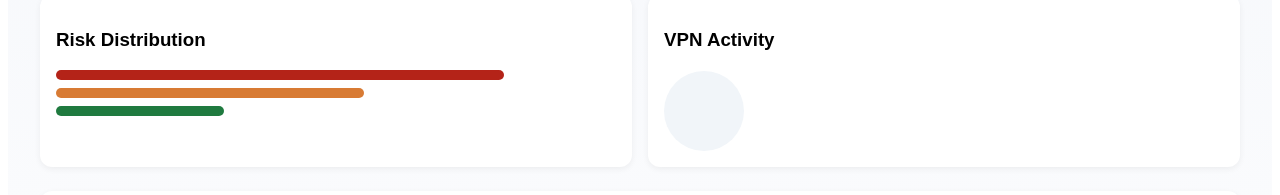
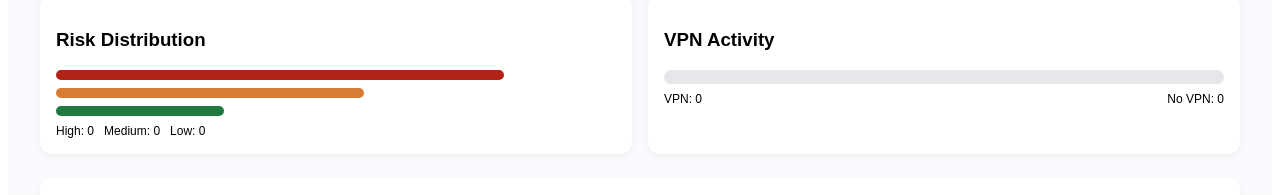
Before and after one commit to carledwardm/riskpulse, a Vue app in the folder frontend/: page / in a window 1280 px wide. Shown: the part 285-480 px from the top of the page. Built offline with nearby package versions, Linux system fonts and the light colour scheme; no server answers; the HTML template or start-up script is replaced by a standard one.

Commit message:
Connect risk and vpn charts to data

```diff
--- a/frontend/src/App.vue
+++ b/frontend/src/App.vue
@@ -1,5 +1,5 @@
 <script setup>
-  import { ref, onMounted } from 'vue';
+  import { ref, onMounted, computed } from 'vue';
 
   const stats = ref({})
   const risks = ref([])
@@ -22,6 +22,24 @@
     if (risk >= 50) return 'medium';
     return 'low';
   }
+
+  const riskStats = computed(() => {
+    const total = risks.value.length;
+    const low = risks.value.filter(r => r.risk < 50).length;
+    const medium = risks.value.filter(r => r.risk >= 50 && r.risk < 80).length;
+    const high = risks.value.filter(r => r.risk >= 80).length;
+
+    return { low, medium, high, total }
+  })
+
+  const vpnStats = computed(() => {
+    const total = risks.value.length;
+    const vpn = risks.value.filter(r => r.vpn).length;
+    const noVpn = total - vpn;
+
+    return { vpn, noVpn, total }
+  })
+
 </script>
 
 <template>
@@ -69,13 +87,34 @@
     <div class="chart-row">
       <div class="chart-box">
         <h3>Risk Distribution</h3>
-        <div class="demo-bar high"></div>
-        <div class="demo-bar medium"></div>
-        <div class="demo-bar low"></div>
+        <div class="demo-bar high"
+          :style="{ width: (riskStats.high / riskStats.total * 100) + '%' }">
+        </div>
+
+        <div class="demo-bar medium"
+          :style="{ width: (riskStats.medium / riskStats.total * 100) + '%' }">
+        </div>
+
+        <div class="demo-bar low"
+          :style="{ width: (riskStats.low / riskStats.total * 100) + '%' }">
+        </div>
+        <div class="risk-labels">
+          <span>High: {{ riskStats.high }}</span>
+          <span>Medium: {{ riskStats.medium }}</span>
+          <span>Low: {{ riskStats.low }}</span>
+        </div>
       </div>
       <div class="chart-box">
         <h3>VPN Activity</h3>
-        <div class="circle-mock"></div>
+        <div class="vpn-bar">
+          <div class="vpn-yes" :style="{ width: vpnStats.vpn / vpnStats.total * 100 + '%' }"></div>
+          <div class="vpn-no" :style="{ width: vpnStats.noVpn / vpnStats.total * 100 + '%' }"></div>
+        </div>
+
+        <div class="vpn-labels">
+          <span>VPN: {{ vpnStats.vpn }}</span>
+          <span>No VPN: {{ vpnStats.noVpn }}</span>
+        </div>
       </div>
     </div>
     <!-- TABLE -->
@@ -110,6 +149,7 @@
 </template>
 
 <style>
+/* HEADER */
 .topbar {
   display: flex;
   justify-content: space-between;
@@ -224,12 +264,48 @@
 .demo-bar.medium { background: #d87b34; width: 55%; }
 .demo-bar.low { background: #1f7a3f; width: 30%; }
 
+.risk-labels {
+  display: flex;
+  justify-content: start;
+  font-size: 12px;
+  font-weight: 500;
+  margin-top: 8px;
+  gap: 10px;
+  color: black;
+}
+
 .circle-mock {
   width: 80px;
   height: 80px;
   border-radius: 50%;
   background: #f1f5f9;
   margin-top: 20px;;
+}
+
+.vpn-bar {
+  display: flex;
+  height: 14px;
+  border-radius: 8px;
+  overflow: hidden;
+  background: #e5e7eb;
+  margin-top: 12px;
+}
+
+.vpn-yes {
+  background: #b42318;
+}
+
+.vpn-no {
+  background: #1f7a3f;
+}
+
+.vpn-labels {
+  display: flex;
+  justify-content: space-between;
+  font-size: 12px;
+  font-weight: 500;
+  margin-top: 8px;
+  color: black;
 }
 
 /* TABLE */
```
